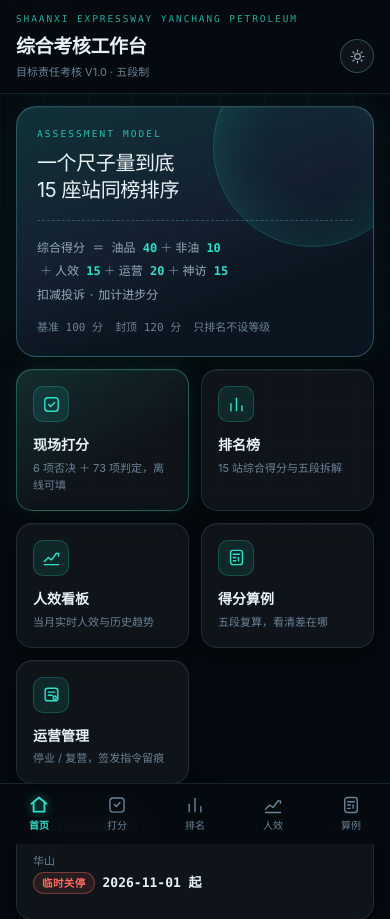
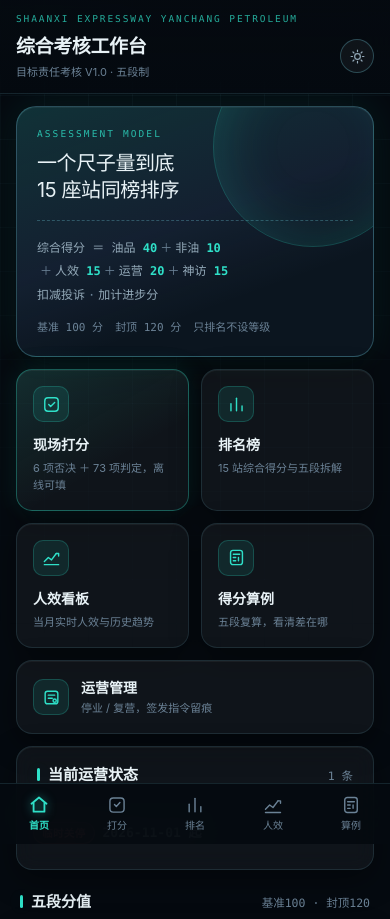
Before and after one commit to lvritiann/kaohe-workbench, a plain HTML site: page docs/index.html in a window 390 px wide. Shown: the top 919 px of the page. Drawn offline with Linux system fonts and the light colour scheme.

Commit message:
chore(cleanup): 移除待交箱并整理首页磁贴

```diff
--- a/docs/assets/app.css
+++ b/docs/assets/app.css
@@ -794,6 +794,17 @@ details.more .std b { color: var(--text-2); font-weight: 600; font-family: var(-
   .kpi__k, .kpi__s { font-size: 10.5px !important; }
   .bar__top, .bar__top b { font-size: 12px !important; }
   .login-wrap { margin-top: 24px !important; }
+
+  /* 首页磁贴在手机端剩 5 项：末位横向铺满，避免最后一行空半边 */
+  .tile--wide {
+    grid-column: 1 / -1;
+    display: grid; grid-template-columns: 36px minmax(0, 1fr);
+    grid-template-rows: auto auto; column-gap: var(--s3);
+    align-items: center;
+  }
+  .tile--wide .tile__icon { grid-column: 1; grid-row: 1 / 3; margin-bottom: 0; }
+  .tile--wide .tile__t { grid-column: 2; grid-row: 1; }
+  .tile--wide .tile__d { grid-column: 2; grid-row: 2; margin-top: 2px; }
 }
 
 /* ============================================================
```
